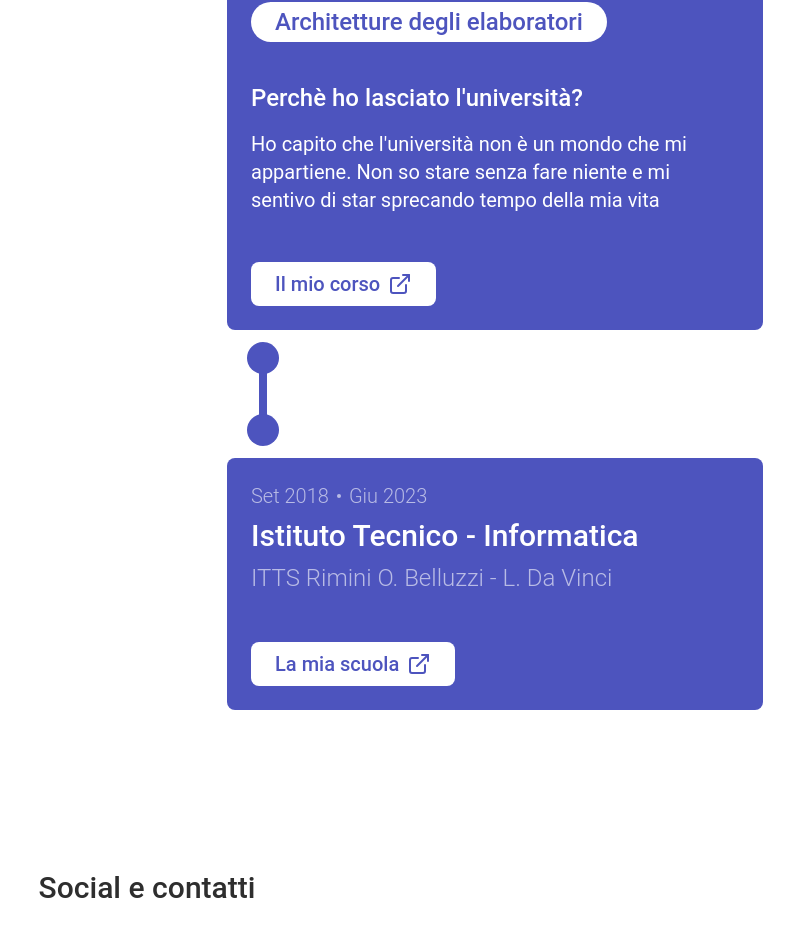
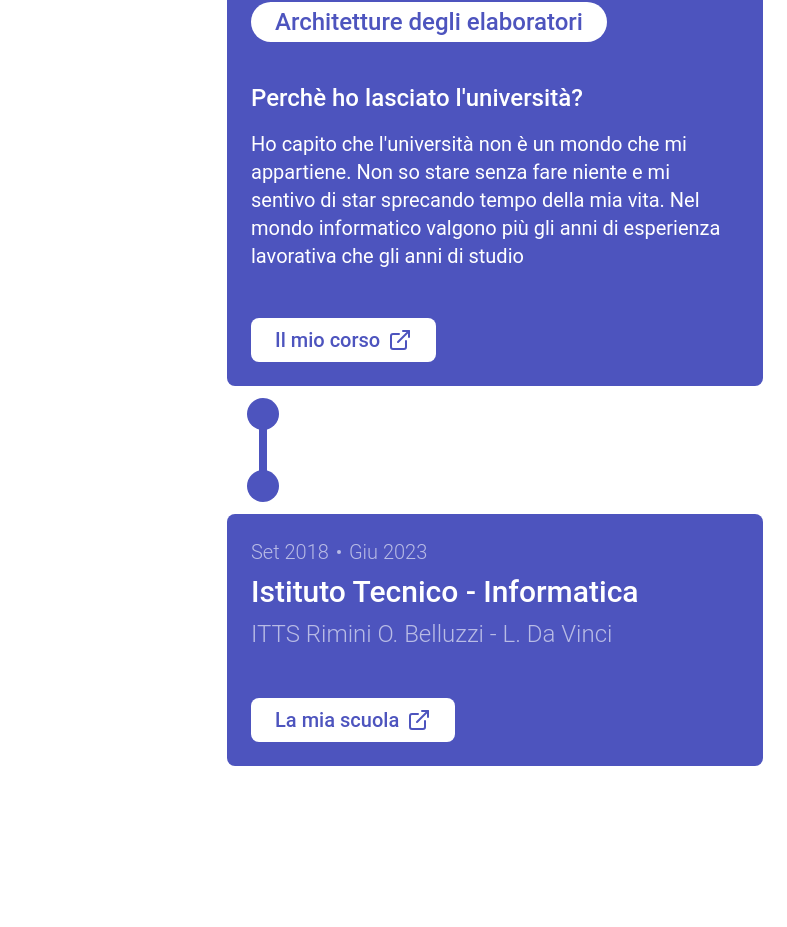
Before and after one commit to GiulioPaesani/giuliopaesani.it, a React (Create React App) app: page / in a window 1280 px wide. Shown: the part 3010-3937 px from the top of the page, without its empty margins (493-1280 px from the left). Built offline with nearby package versions, Linux system fonts and the light colour scheme.

Commit message:
Skills hover effects

```diff
--- a/src/components/Education/Graduation.tsx
+++ b/src/components/Education/Graduation.tsx
@@ -18,7 +18,7 @@ const Graduation = () => {
 					<FieldChips texts={['Analisi matematica', 'Programmazione', 'Algebra e Geometria', 'Algoritmi e Strutture dati', 'Architetture degli elaboratori']} />
 					<FieldTitle text={`Perchè ho lasciato l'università?`} />
 					<FieldDescription
-						text={`Ho capito che l'università non è un mondo che mi appartiene. Non so stare senza fare niente e mi sentivo di star sprecando tempo della mia vita`}
+						text={`Ho capito che l'università non è un mondo che mi appartiene. Non so stare senza fare niente e mi sentivo di star sprecando tempo della mia vita. Nel mondo informatico valgono più gli anni di esperienza lavorativa che gli anni di studio`}
 					/>
 				</>
 			}
--- a/src/components/Skills/Skill.tsx
+++ b/src/components/Skills/Skill.tsx
@@ -5,11 +5,11 @@ type SkillProps = {
 
 const Skill = ({ label, icon }: SkillProps) => {
 	return (
-		<div id='competenze' className=' w-64 h-36 relative mb-4'>
+		<div id='competenze' className=' w-64 h-36 relative mb-4 group ease-in-out duration-200 hover:-translate-y-3'>
 			<div className='bg-primary-500 w-full h-[104px] absolute bottom-0 rounded-lg'></div>
 			<div className='w-full h-full absolute bottom-0 '>
-				<img src={`./${icon}`} alt={label} className='m-auto' />
-				<p className='text-3xl text-neutral-50 text-center my-4'>{label}</p>
+				<img src={`./${icon}`} alt={label} className='m-auto ease-in-out duration-200 group-hover:-rotate-6 group-hover:-translate-y-1' />
+				<p className='text-3xl text-neutral-50 text-center my-4 ease-in-out duration-200 group-hover:rotate-3 group-hover:-translate-y-1'>{label}</p>
 			</div>
 		</div>
 	);
```
